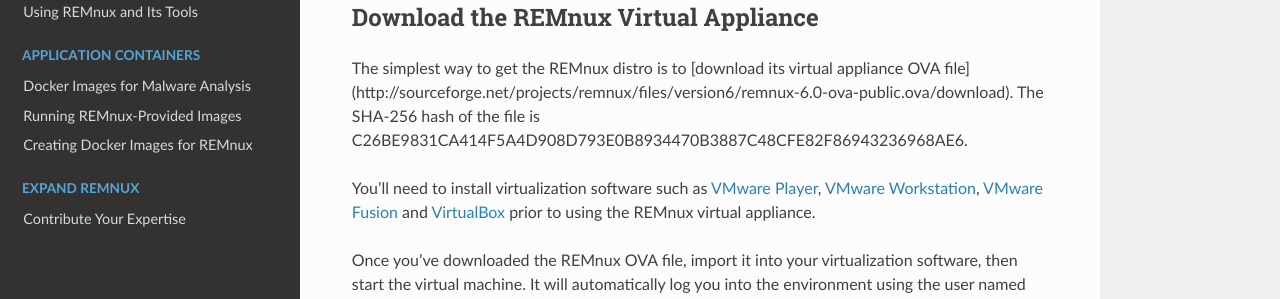
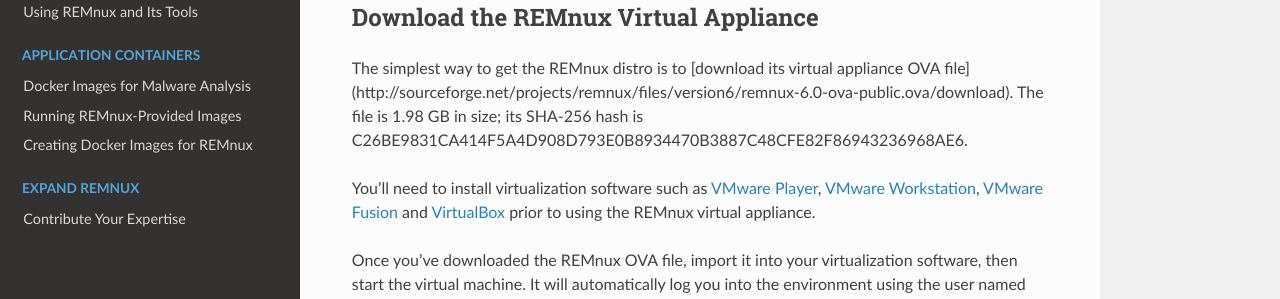
Before and after one commit to wzod/docs, an MkDocs documentation site: the page built from source/distro/get.md, in a window 1280 px wide and 900 px high. Shown: the part 242-541 px from the top of the window. Built offline with MkDocs 1.6.1, drawn with Linux system fonts in a browser that asks for light colours; nearby versions of some CDN libraries; old or Windows-style settings are respelled for this version of MkDocs.

Commit message:
Update get.md

```diff
--- a/source/distro/get.md
+++ b/source/distro/get.md
@@ -2,7 +2,7 @@
 
 ## Download the REMnux Virtual Appliance
 
-The simplest way to get the REMnux distro is to [download its virtual appliance OVA file] (http://sourceforge.net/projects/remnux/files/version6/remnux-6.0-ova-public.ova/download). The SHA-256 hash of the file is C26BE9831CA414F5A4D908D793E0B8934470B3887C48CFE82F86943236968AE6.
+The simplest way to get the REMnux distro is to [download its virtual appliance OVA file] (http://sourceforge.net/projects/remnux/files/version6/remnux-6.0-ova-public.ova/download). The file is 1.98 GB in size; its SHA-256 hash is C26BE9831CA414F5A4D908D793E0B8934470B3887C48CFE82F86943236968AE6.
 
 You'll need to install virtualization software such as [VMware Player](http://www.vmware.com/products/player/), [VMware Workstation](http://www.vmware.com/products/workstation/), [VMware Fusion](http://www.vmware.com/products/fusion/) and [VirtualBox](https://www.virtualbox.org/) prior to using the REMnux virtual appliance.
 
```
